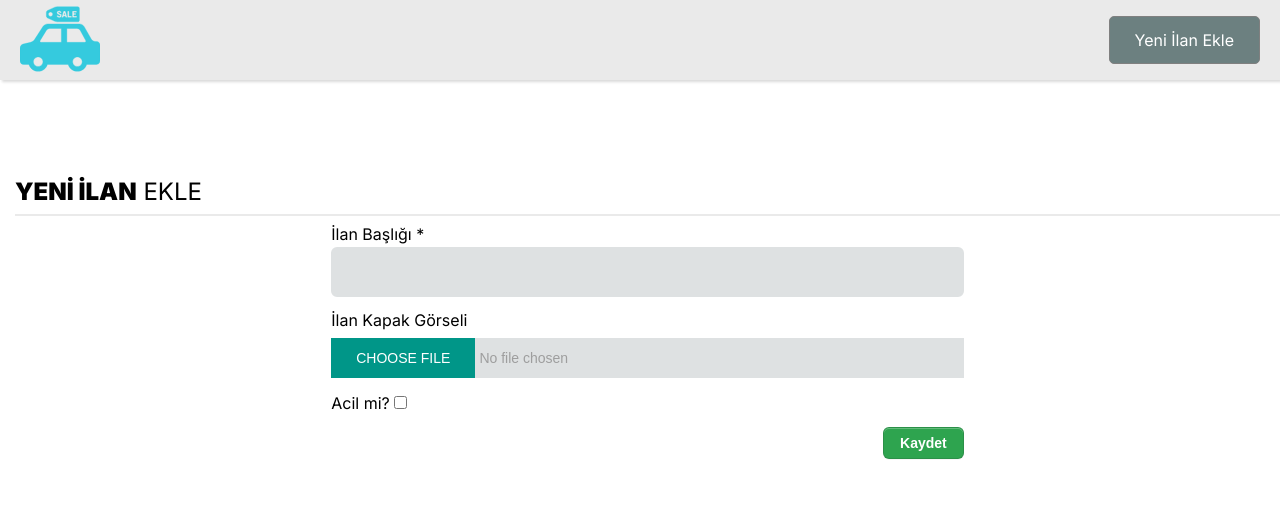
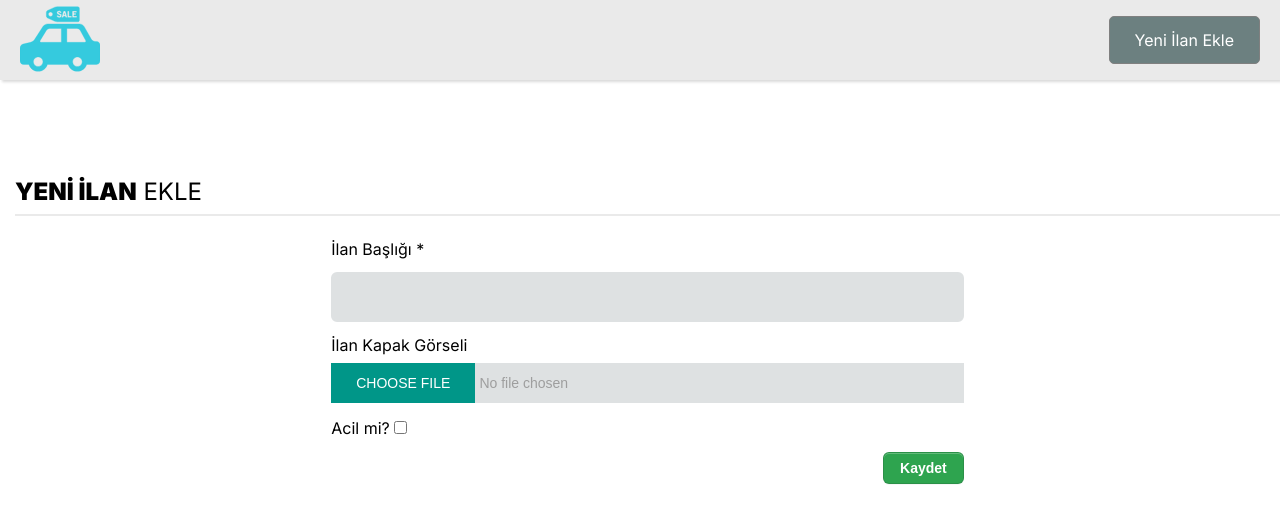
Before and after one commit to Muhammet-Developer/sale-car, a Next.js app: page /addCar in a window 1280 px wide. Shown: the top 522 px of the page. Built offline with nearby package versions, Linux system fonts and the light colour scheme.

Commit message:
no data button push added

```diff
--- a/src/app/page.tsx
+++ b/src/app/page.tsx
@@ -7,10 +7,12 @@ import { useSelector } from 'react-redux';
 import { SET_ALL_CAR_DATA, addCarSelector } from './store/addCar';
 import { useAppDispatch } from './store';
 import CardSkeleton from './components/CardSkeleton';
+import { useRouter } from 'next/navigation';
 export default function Home() {
   const [filterOpen, setFilterOpen] = useState(false)
   const [isLoading, setIsLoading] = useState(false)
   const { allCarData } = useSelector(addCarSelector);
+  const { push } = useRouter();
   const dispatch = useAppDispatch()
 
   // The part where all vehicles are fetched
@@ -83,6 +85,7 @@ export default function Home() {
               ANA SAYFA
             </span>  VİTRİNİ
           </p>
+          {allCarData.length ?
           <div className={home.setting}>
             <Image onClick={() => { setFilterOpen(!filterOpen) }} src='setting.svg' style={{ cursor: 'pointer' }} width={30} height={30} alt='setting-saleCar' />
             {filterOpen ?
@@ -92,6 +95,7 @@ export default function Home() {
               </div>
               : ''}
           </div>
+            :''}
         </div>
         <div className={home['line']}></div>
         <br />
@@ -106,7 +110,7 @@ export default function Home() {
             <div className={home['no-found']}>
               <p>İlan Bulunamadı.</p>
               <div>
-                <button>İlan ekle</button>
+                <button onClick={()=>push('/addCar')}>İlan ekle</button>
               </div>
             </div>
           )}
--- a/src/styles/addCar.module.scss
+++ b/src/styles/addCar.module.scss
@@ -32,7 +32,8 @@
         display: flex;
         flex-direction: column;
         label{
-            margin-bottom: 5px;
+            margin-bottom: 15px;
+            margin-top: 15px;
         }
         input{
             font-size: 14px;
```
